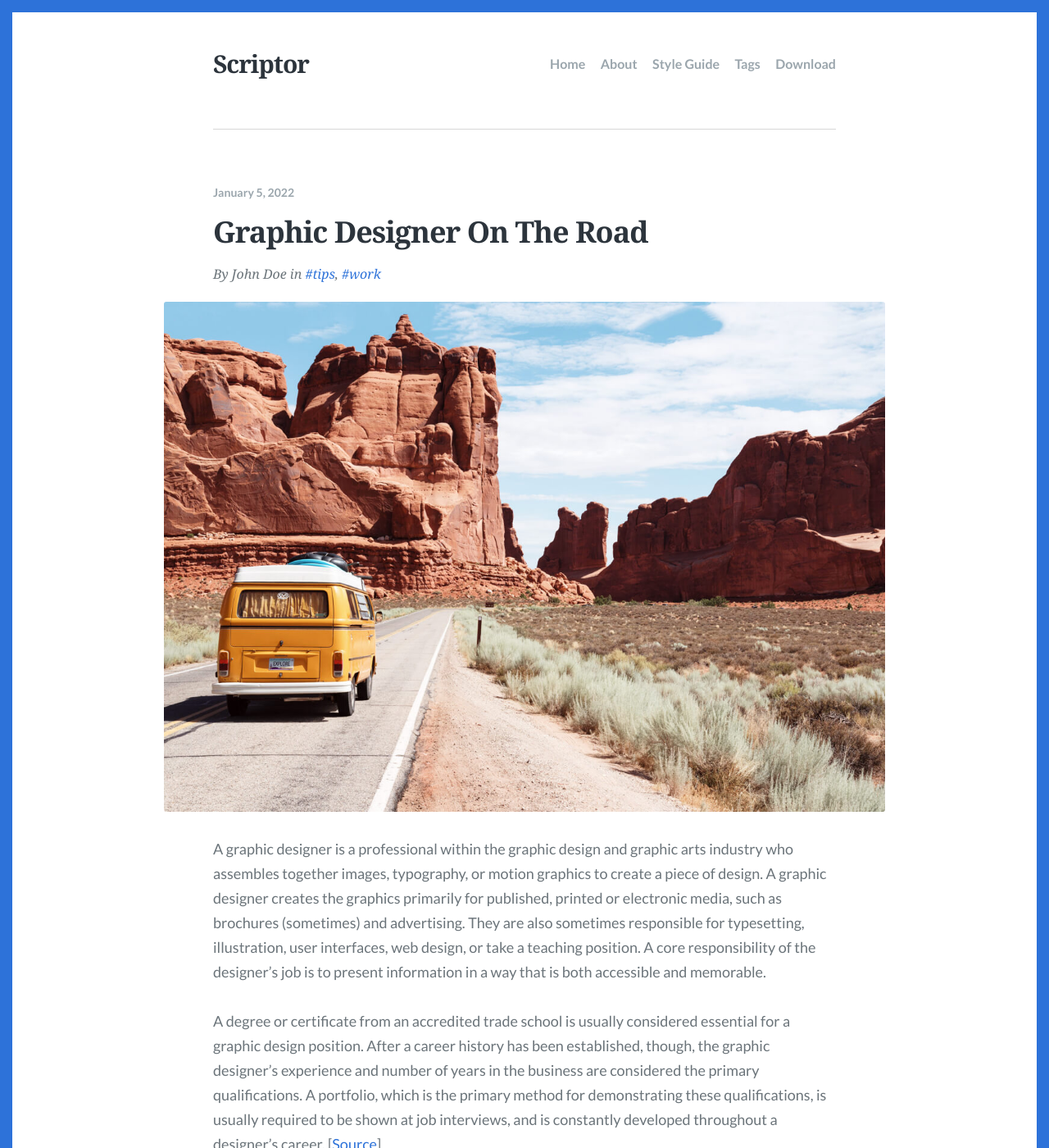
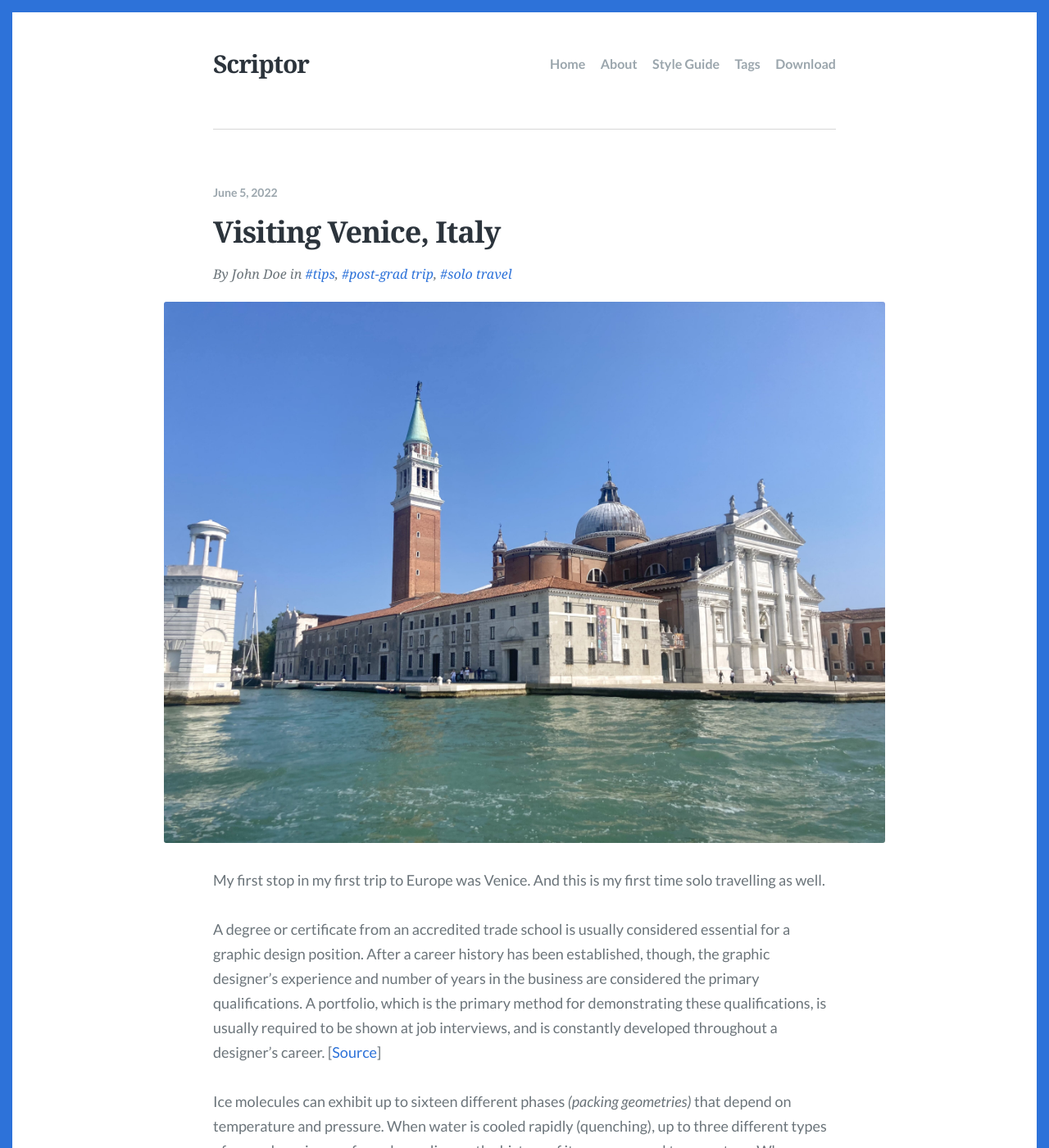
Before and after one commit to evaz1121/everythingisbetterwithor, a Jekyll site: the page built from _posts/2020-01-05-Graphic-Designer-On-The-Road.md, in a window 1280 px wide and 1400 px high. Shown: the whole window at 82% size. Built offline with Jekyll 4.4.1, drawn with Linux system fonts in a browser that asks for light colours; some web fonts are replaced; comment, search, counter and statistics services are not loaded.

Commit message:
Update 2020-01-05-Graphic-Designer-On-The-Road.md
trying to see if I can update text and image

```diff
--- a/_posts/2020-01-05-Graphic-Designer-On-The-Road.md
+++ b/_posts/2020-01-05-Graphic-Designer-On-The-Road.md
@@ -1,13 +1,13 @@
 ---
 layout: post
-title: "Graphic Designer On The Road"
-description: "A graphic designer is a professional within the graphic design and graphic arts industry."
-date: 2022-01-05
-feature_image: images/road.jpg
-tags: [tips, work]
+title: "Visiting Venice, Italy"
+description: "I maximized the boat ticket usage and finessed my housing."
+date: 2022-06-05
+feature_image: images/Venice_Chiesa_di_San_Giorgio.jpg
+tags: [tips, post-grad trip, solo travel]
 ---
 
-A graphic designer is a professional within the graphic design and graphic arts industry who assembles together images, typography, or motion graphics to create a piece of design. A graphic designer creates the graphics primarily for published, printed or electronic media, such as brochures (sometimes) and advertising. They are also sometimes responsible for typesetting, illustration, user interfaces, web design, or take a teaching position. A core responsibility of the designer's job is to present information in a way that is both accessible and memorable.
+My first stop in my first trip to Europe was Venice. And this is my first time solo travelling as well.
 
 <!--more-->
 
```
